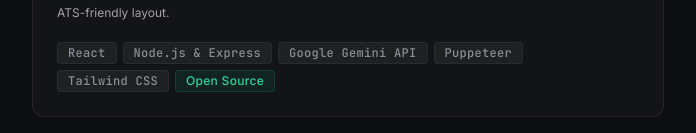
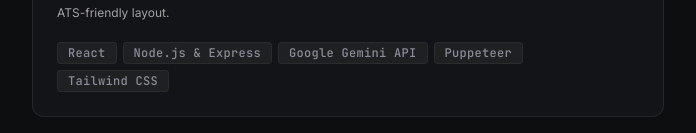
Before and after one commit to SomnathKar000/Porifolio, a React (Vite) app: page / in a window 1280 px wide. Shown: the part 658-791 px from the top of the page, without its empty margins (292-988 px from the left). Built offline with nearby package versions, Linux system fonts and the light colour scheme; no server answers.

Commit message:
refactor: remove Open Source badge from AboutView skills section

```diff
--- a/src/views/AboutView.tsx
+++ b/src/views/AboutView.tsx
@@ -126,7 +126,6 @@ export const AboutView: React.FC = () => {
               <Badge variant="mono">Google Gemini API</Badge>
               <Badge variant="mono">Puppeteer</Badge>
               <Badge variant="mono">Tailwind CSS</Badge>
-              <Badge variant="active">Open Source</Badge>
             </div>
           </a>
 
```
